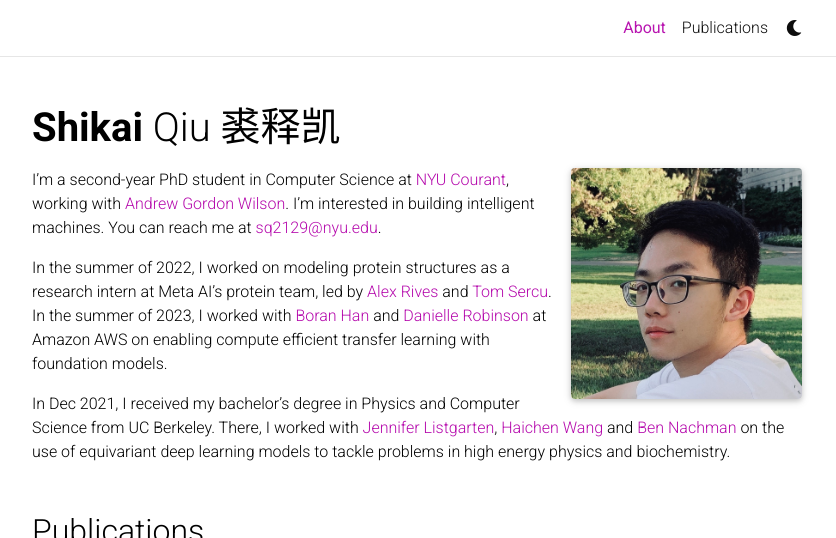
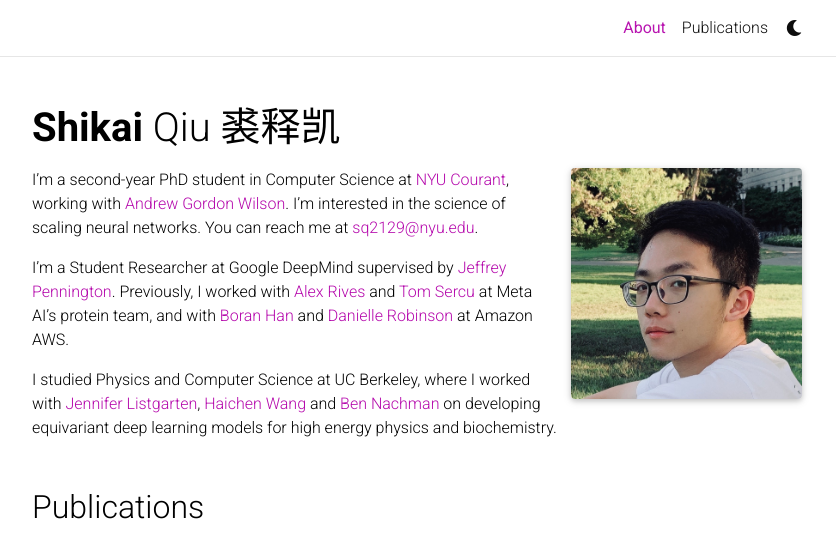
Before and after one commit to shikaiqiu/shikaiqiu.github.io, a Jekyll site: the page built from _pages/about.md, in a window 1280 px wide, cut to the strip 0-538 px from the top of the page. Shown: the whole strip, without its empty margins (223-1059 px from the left). Built offline with Jekyll 4.4.1, drawn with Linux system fonts in a browser that asks for light colours; full-size pictures stand in for the smaller copies a plugin makes; comment, search, counter and statistics services are not loaded; a style sheet for code colours, icons or effects is not loaded.

Commit message:
compute better spent

```diff
--- a/_pages/about.md
+++ b/_pages/about.md
@@ -15,12 +15,12 @@ selected_papers: true # includes a list of papers marked as "selected={true}"
 social: true  # includes social icons at the bottom of the page
 ---
 
-I'm a second-year PhD student in Computer Science at [NYU Courant](https://cs.nyu.edu/home/index.html), working with [Andrew Gordon Wilson](https://cims.nyu.edu/~andrewgw/). I'm interested in building intelligent machines. You can reach me at [sq2129@nyu.edu]().
+I'm a second-year PhD student in Computer Science at [NYU Courant](https://cs.nyu.edu/home/index.html), working with [Andrew Gordon Wilson](https://cims.nyu.edu/~andrewgw/). I'm interested in the science of scaling neural networks. You can reach me at [sq2129@nyu.edu]().
 
 
-In the summer of 2022, I worked on modeling protein structures as a research intern at Meta AI's protein team, led by [Alex Rives](https://scholar.google.com/citations?user=vqb78-gAAAAJ&hl=en) and [Tom Sercu](https://tom.sercu.me/). In the summer of 2023, I worked with [Boran Han](https://scholar.google.com/citations?user=Prwxh24AAAAJ&hl=en) and [Danielle Robinson](https://dcmaddix.github.io/) at Amazon AWS on enabling compute efficient transfer learning with foundation models.
+I'm a Student Researcher at Google DeepMind supervised by [Jeffrey Pennington](https://scholar.google.com/citations?user=cn_FoswAAAAJ&hl=en). Previously, I worked with [Alex Rives](https://scholar.google.com/citations?user=vqb78-gAAAAJ&hl=en) and [Tom Sercu](https://tom.sercu.me/) at Meta AI's protein team, and with [Boran Han](https://scholar.google.com/citations?user=Prwxh24AAAAJ&hl=en) and [Danielle Robinson](https://dcmaddix.github.io/) at Amazon AWS.
 
-In Dec 2021, I received my bachelor's degree in Physics and Computer Science from UC Berkeley. There, I worked with [Jennifer Listgarten](http://www.jennifer.listgarten.com/), [Haichen Wang](https://hwang43.web.cern.ch/) and [Ben Nachman](https://nachmangroup.github.io/) on the use of equivariant deep learning models to tackle problems in high energy physics and biochemistry.
+I studied Physics and Computer Science at UC Berkeley, where I worked with [Jennifer Listgarten](http://www.jennifer.listgarten.com/), [Haichen Wang](https://hwang43.web.cern.ch/) and [Ben Nachman](https://nachmangroup.github.io/) on developing equivariant deep learning models for high energy physics and biochemistry.
 
 <!-- Write your biography here. Tell the world about yourself. Link to your favorite [subreddit](http://reddit.com). You can put a picture in, too. The code is already in, just name your picture `prof_pic.jpg` and put it in the `img/` folder.
 
```
Also changed, not shown: _bibliography/papers.bib (+11 -0 lines), _pages/publications.md (+1 -1 lines), assets/img/publication_preview/compute.png (added).
